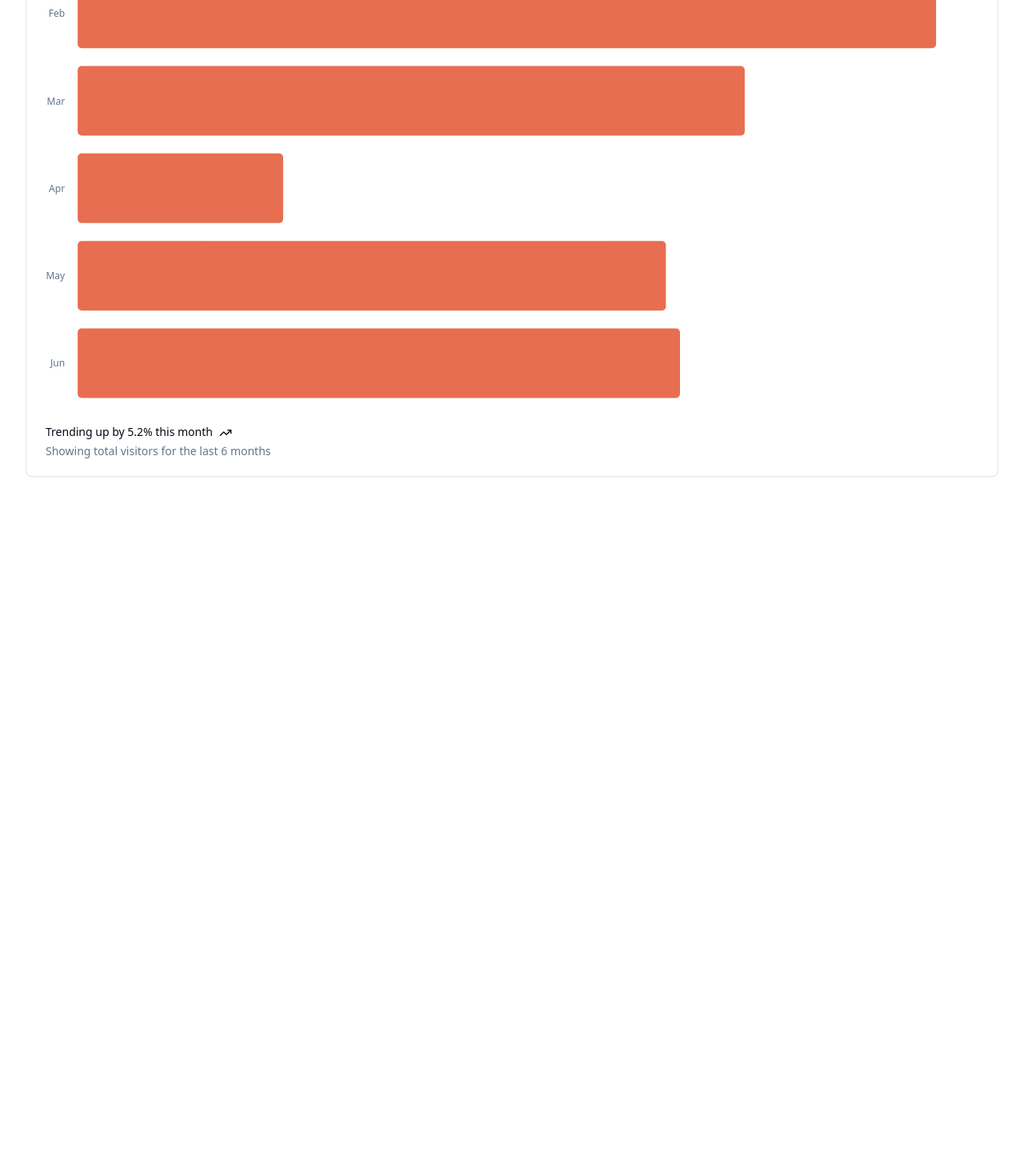
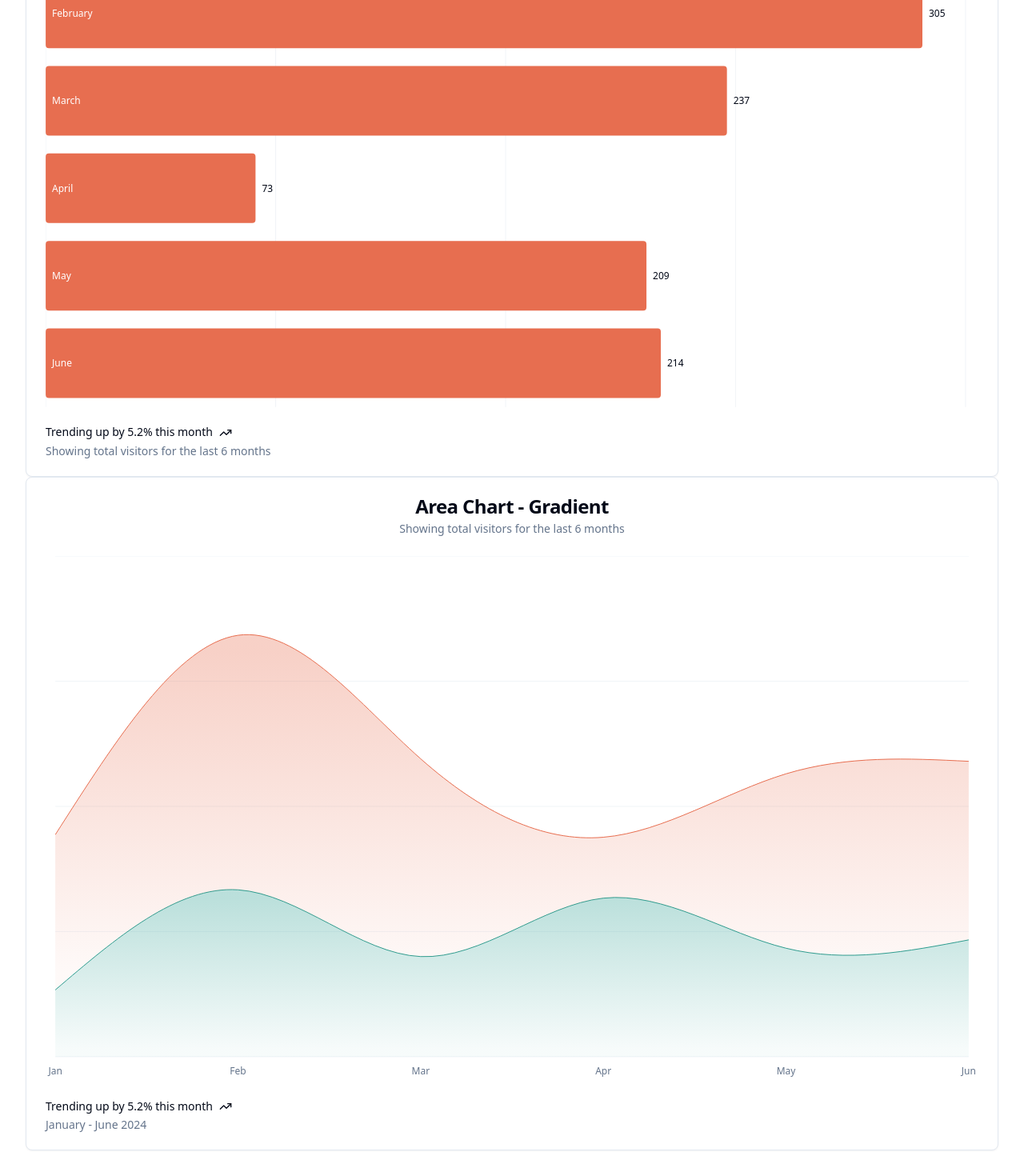
Before and after one commit to lakshya820/ShadCN_graph, a React (Vite) app: page / in a window 1280 px wide. Shown: the part 278-1748 px from the top of the page at 80% size. Before the commit the page ends 906 px from the top, so only its background shows below. Built offline with nearby package versions, Linux system fonts and the light colour scheme.

Commit message:
Added barchart3 and WaveChart1.

```diff
--- a/src/App.tsx
+++ b/src/App.tsx
@@ -1,6 +1,7 @@
 
 import './App.css'
 import BarChart1 from './Pages/BarChart1'
+import WaveChart1 from './Pages/WaveChart1'
 
 function App() {
  // const [count, setCount] = useState(0)
@@ -8,6 +9,7 @@ function App() {
   return (
     <>
       <BarChart1></BarChart1>
+      <WaveChart1></WaveChart1>
     </>
   )
 }
--- a/src/Pages/BarChart1.tsx
+++ b/src/Pages/BarChart1.tsx
@@ -1,7 +1,7 @@
 "use client"
 
 import { TrendingUp } from "lucide-react"
-import { Bar, BarChart, XAxis, YAxis } from "recharts"
+import { Bar, BarChart, CartesianGrid, LabelList, XAxis, YAxis } from "recharts"
 
 import {
   Card,
@@ -18,12 +18,12 @@ import {
   ChartTooltipContent,
 } from "../components/ui/chart"
 const chartData = [
-  { month: "January", desktop: 186 },
-  { month: "February", desktop: 305 },
-  { month: "March", desktop: 237 },
-  { month: "April", desktop: 73 },
-  { month: "May", desktop: 209 },
-  { month: "June", desktop: 214 },
+  { month: "January", desktop: 186, mobile: 80 },
+  { month: "February", desktop: 305, mobile: 200 },
+  { month: "March", desktop: 237, mobile: 120 },
+  { month: "April", desktop: 73, mobile: 190 },
+  { month: "May", desktop: 209, mobile: 130 },
+  { month: "June", desktop: 214, mobile: 140 },
 ]
 
 const chartConfig = {
@@ -31,13 +31,20 @@ const chartConfig = {
     label: "Desktop",
     color: "hsl(var(--chart-1))",
   },
+  mobile: {
+    label: "Mobile",
+    color: "hsl(var(--chart-2))",
+  },
+  label: {
+    color: "hsl(var(--background))",
+  },
 } satisfies ChartConfig
 
-function BarChart1() {
+export function BarChart1() {
   return (
     <Card>
       <CardHeader>
-        <CardTitle>Bar Chart - Horizontal</CardTitle>
+        <CardTitle>Bar Chart - Custom Label</CardTitle>
         <CardDescription>January - June 2024</CardDescription>
       </CardHeader>
       <CardContent>
@@ -47,10 +54,10 @@ function BarChart1() {
             data={chartData}
             layout="vertical"
             margin={{
-              left: -20,
+              right: 16,
             }}
           >
-            <XAxis type="number" dataKey="desktop" hide />
+            <CartesianGrid horizontal={false} />
             <YAxis
               dataKey="month"
               type="category"
@@ -58,12 +65,34 @@ function BarChart1() {
               tickMargin={10}
               axisLine={false}
               tickFormatter={(value) => value.slice(0, 3)}
+              hide
             />
+            <XAxis dataKey="desktop" type="number" hide />
             <ChartTooltip
               cursor={false}
-              content={<ChartTooltipContent hideLabel />}
+              content={<ChartTooltipContent indicator="line" />}
             />
-            <Bar dataKey="desktop" fill="var(--color-desktop)" radius={5} />
+            <Bar
+              dataKey="desktop"
+              layout="vertical"
+              fill="var(--color-desktop)"
+              radius={4}
+            >
+              <LabelList
+                dataKey="month"
+                position="insideLeft"
+                offset={8}
+                className="fill-[--color-label]"
+                fontSize={12}
+              />
+              <LabelList
+                dataKey="desktop"
+                position="right"
+                offset={8}
+                className="fill-foreground"
+                fontSize={12}
+              />
+            </Bar>
           </BarChart>
         </ChartContainer>
       </CardContent>
--- /dev/null
+++ b/src/Pages/WaveChart1.tsx
@@ -0,0 +1,129 @@
+"use client"
+
+import { TrendingUp } from "lucide-react"
+import { Area, AreaChart, CartesianGrid, XAxis } from "recharts"
+
+import {
+  Card,
+  CardContent,
+  CardDescription,
+  CardFooter,
+  CardHeader,
+  CardTitle,
+} from "../components/ui/card"
+import {
+  ChartConfig,
+  ChartContainer,
+  ChartTooltip,
+  ChartTooltipContent,
+} from "../components/ui/chart"
+const chartData = [
+  { month: "January", desktop: 186, mobile: 80 },
+  { month: "February", desktop: 305, mobile: 200 },
+  { month: "March", desktop: 237, mobile: 120 },
+  { month: "April", desktop: 73, mobile: 190 },
+  { month: "May", desktop: 209, mobile: 130 },
+  { month: "June", desktop: 214, mobile: 140 },
+]
+
+const chartConfig = {
+  desktop: {
+    label: "Desktop",
+    color: "hsl(var(--chart-1))",
+  },
+  mobile: {
+    label: "Mobile",
+    color: "hsl(var(--chart-2))",
+  },
+} satisfies ChartConfig
+
+export function WaveChart1() {
+  return (
+    <Card>
+      <CardHeader>
+        <CardTitle>Area Chart - Gradient</CardTitle>
+        <CardDescription>
+          Showing total visitors for the last 6 months
+        </CardDescription>
+      </CardHeader>
+      <CardContent>
+        <ChartContainer config={chartConfig}>
+          <AreaChart
+            accessibilityLayer
+            data={chartData}
+            margin={{
+              left: 12,
+              right: 12,
+            }}
+          >
+            <CartesianGrid vertical={false} />
+            <XAxis
+              dataKey="month"
+              tickLine={false}
+              axisLine={false}
+              tickMargin={8}
+              tickFormatter={(value) => value.slice(0, 3)}
+            />
+            <ChartTooltip cursor={false} content={<ChartTooltipContent />} />
+            <defs>
+              <linearGradient id="fillDesktop" x1="0" y1="0" x2="0" y2="1">
+                <stop
+                  offset="5%"
+                  stopColor="var(--color-desktop)"
+                  stopOpacity={0.8}
+                />
+                <stop
+                  offset="95%"
+                  stopColor="var(--color-desktop)"
+                  stopOpacity={0.1}
+                />
+              </linearGradient>
+              <linearGradient id="fillMobile" x1="0" y1="0" x2="0" y2="1">
+                <stop
+                  offset="5%"
+                  stopColor="var(--color-mobile)"
+                  stopOpacity={0.8}
+                />
+                <stop
+                  offset="95%"
+                  stopColor="var(--color-mobile)"
+                  stopOpacity={0.1}
+                />
+              </linearGradient>
+            </defs>
+            <Area
+              dataKey="mobile"
+              type="natural"
+              fill="url(#fillMobile)"
+              fillOpacity={0.4}
+              stroke="var(--color-mobile)"
+              stackId="a"
+            />
+            <Area
+              dataKey="desktop"
+              type="natural"
+              fill="url(#fillDesktop)"
+              fillOpacity={0.4}
+              stroke="var(--color-desktop)"
+              stackId="a"
+            />
+          </AreaChart>
+        </ChartContainer>
+      </CardContent>
+      <CardFooter>
+        <div className="flex w-full items-start gap-2 text-sm">
+          <div className="grid gap-2">
+            <div className="flex items-center gap-2 font-medium leading-none">
+              Trending up by 5.2% this month <TrendingUp className="h-4 w-4" />
+            </div>
+            <div className="flex items-center gap-2 leading-none text-muted-foreground">
+              January - June 2024
+            </div>
+          </div>
+        </div>
+      </CardFooter>
+    </Card>
+  )
+}
+
+export default WaveChart1
```
Also changed, not shown: src/Pages/BarChart3.tsx (added).
